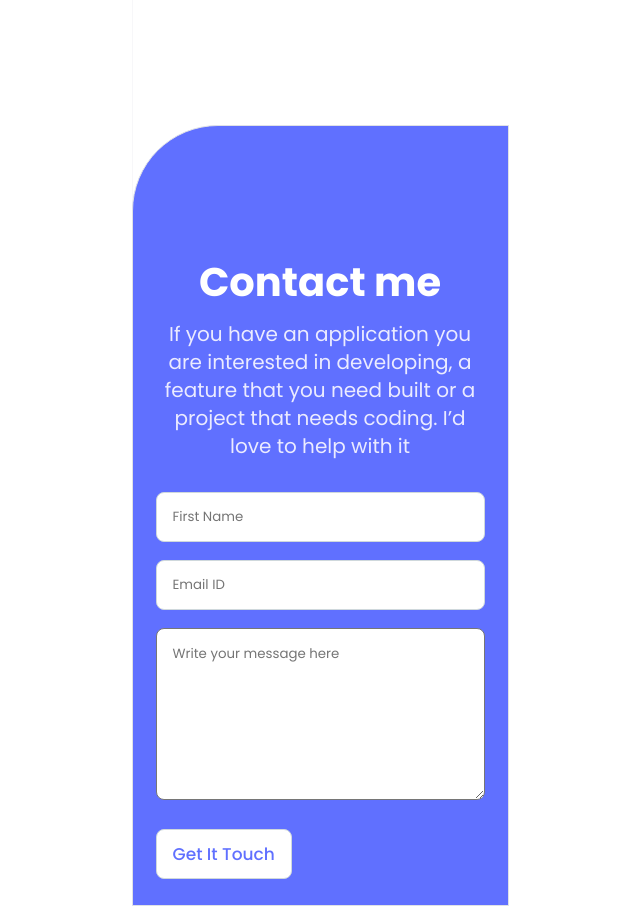
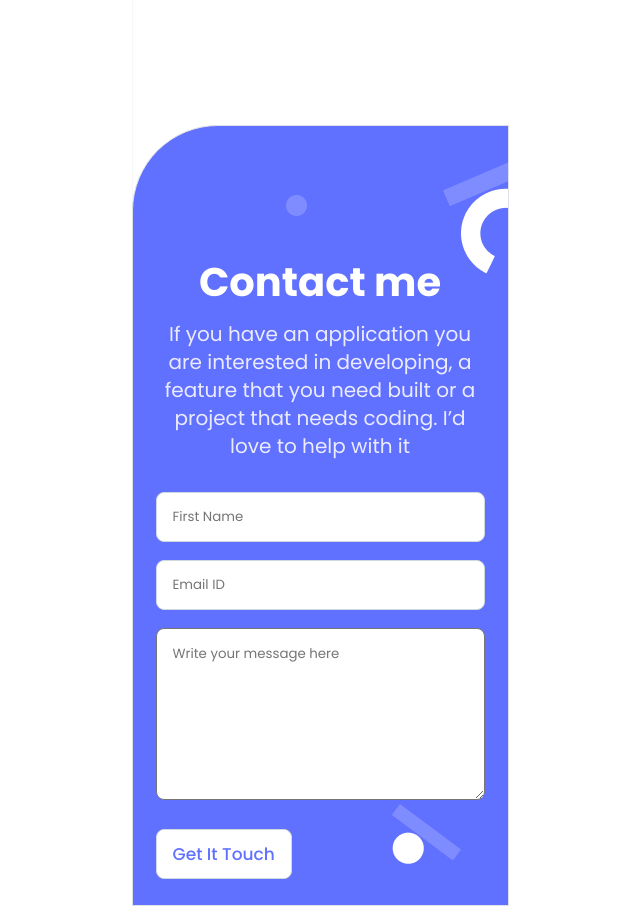
Before and after one commit to thenarain/My-Portfolio, a website: page index.html in a window 1280 px wide. Shown: the part 4620-5526 px from the top of the page, without its empty margins (321-961 px from the left). Drawn offline with Linux system fonts and the light colour scheme; the site is published under a folder, as on GitHub Pages, so addresses that start at the root find nothing.

Commit message:
fix backgrounfd images and remove package.json and package-lock.json files form .gitignore

```diff
--- a/styles.css
+++ b/styles.css
@@ -420,9 +420,7 @@ hr {
   left: 24px;
   border-radius: 86px 0 0;
   border: 1px solid #dfe1e6;
-
-  /* gap: 1em; */
-  background-image: url("/Images/contact_form_shapes_mobile.png");
+  background-image: url("./Images/contact_form_shapes_mobile.png");
   background-repeat: no-repeat;
   background-position: right;
   margin-top: -113px;
```
Also changed, not shown: package.json (added, +9 -0 lines), 2 other files.
